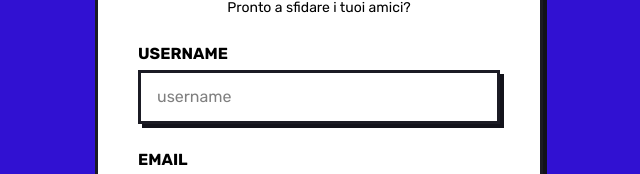
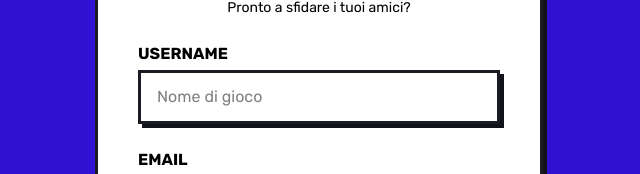
Before and after one commit to Jonnycp/SpeedQuiz, a React (Vite) app in the folder frontend/: page /register in a window 1280 px wide. Shown: the part 177-351 px from the top of the page, without its empty margins (321-961 px from the left). Built offline with nearby package versions, Linux system fonts and the light colour scheme.

Commit message:
Type email invece che text

```diff
--- a/frontend/src/components/AuthCard.jsx
+++ b/frontend/src/components/AuthCard.jsx
@@ -31,7 +31,7 @@ const AuthCard = ({isLogin}) => {
                     <input
                     type="text"
                     id="username"
-                    placeholder="username"
+                    placeholder="Nome di gioco"
                     value={username} required
                     onChange={e => setUsername(e.target.value)}
                     className="bg-white px-4 py-3 border-3 shadow-buttons border-neroNonNero"></input>
@@ -41,7 +41,7 @@ const AuthCard = ({isLogin}) => {
             <div className="flex flex-col gap-1">
                 <label htmlFor="email" className="font-bold uppercase text-black select-none">Email</label>
                 <input
-                type="text"
+                type="email"
                 id="email"
                 placeholder="nome@esempio.it"
                 value={email} required
```
